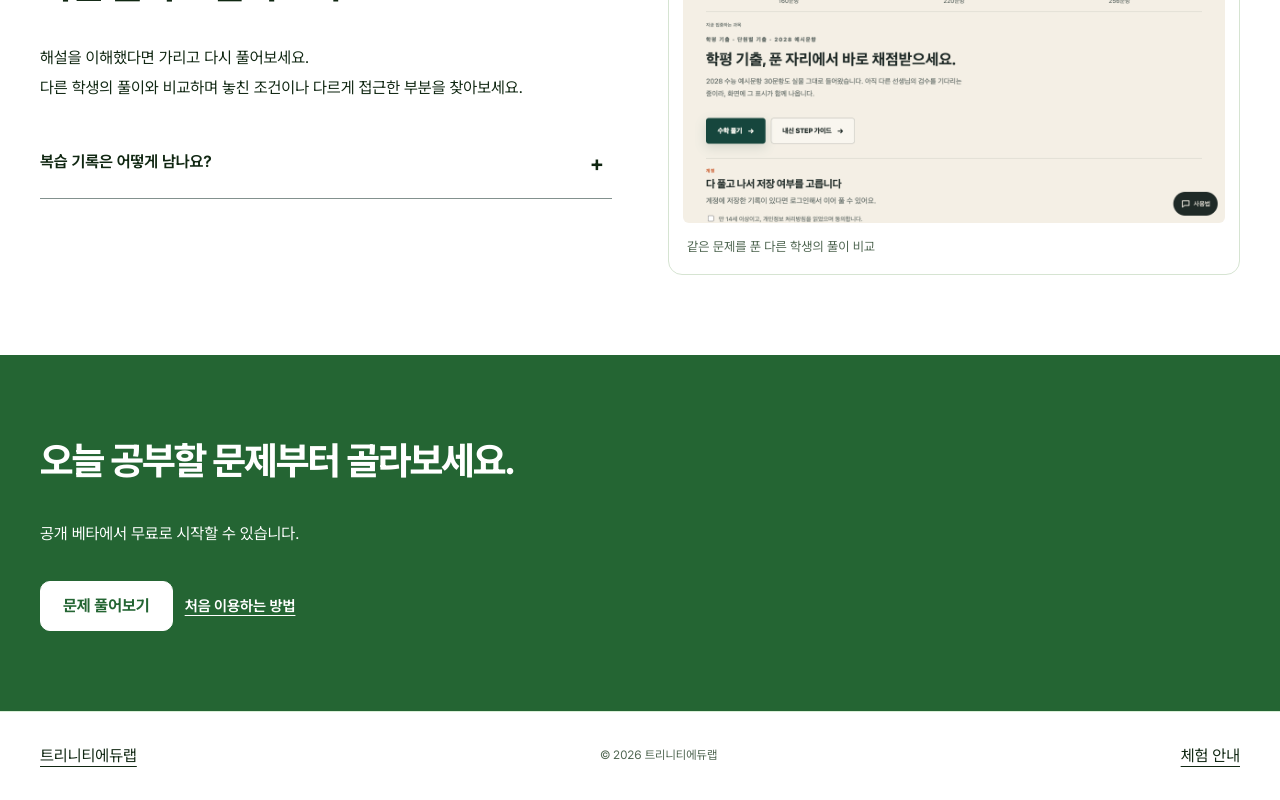
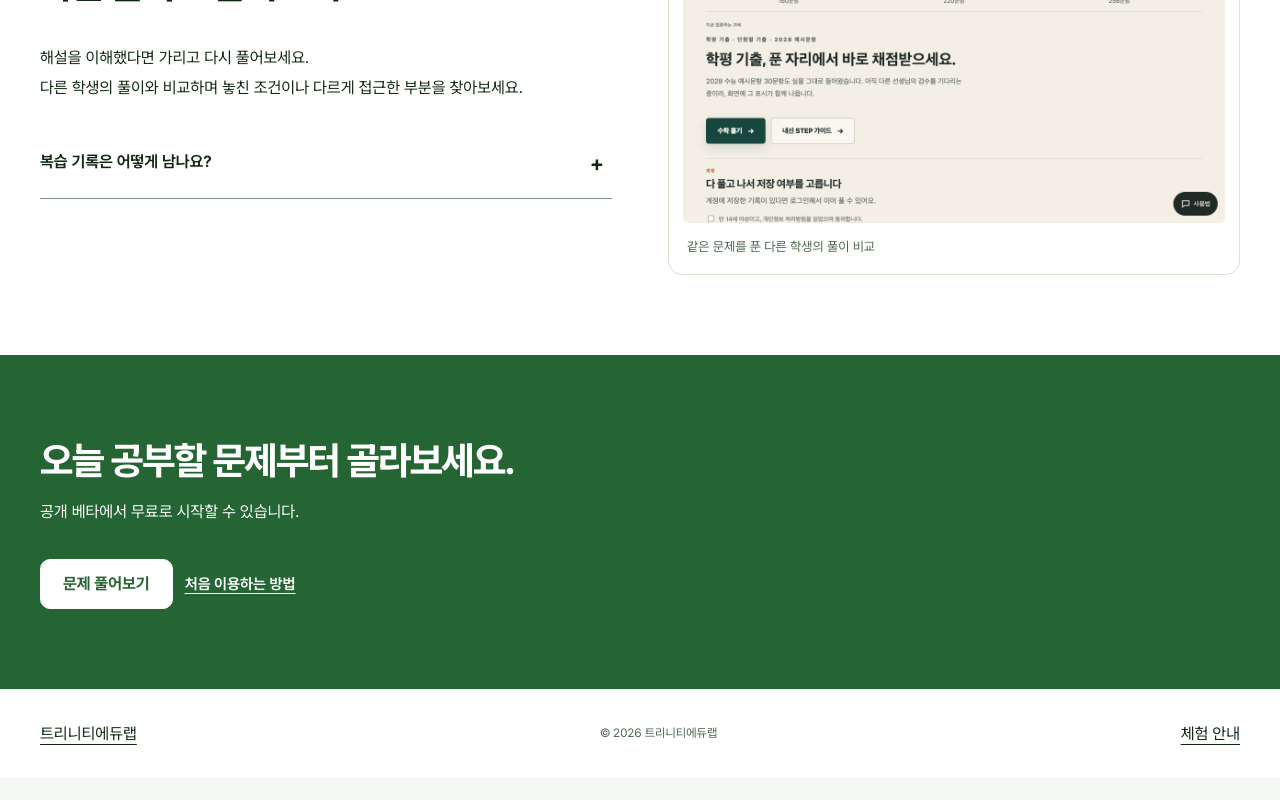
Before and after one commit to webfitmoon/trinitylab, a Next.js app: page /program in a window 1280 px wide. Shown: the part 1938-2738 px from the top of the page. After the commit the page ends 2716 px from the top, so only its background shows below. Built offline with nearby package versions, Linux system fonts and the light colour scheme.

Commit message:
Set program CTA heading gap to 10px

```diff
--- a/app/globals.css
+++ b/app/globals.css
@@ -553,6 +553,8 @@
 .program-guide > .subpage-block { background: #fff; }
 .program-guide > .program-guide-cta { background: var(--page-accent); color: #fff; }
 .program-guide-cta h2, .program-guide-cta p, .program-guide-cta .text-link { color: #fff; }
+.program-guide-cta h2 { margin-bottom: 10px; }
+.program-guide-cta h2 + p { margin-top: 0; }
 .program-guide-cta .btn { background: #fff; color: var(--page-accent); border-color: #fff; }
 .program-guide-cta .btn:hover { background: #edf7ed; border-color: #edf7ed; }
 .program-guide-cta .text-link { margin-top: 0; text-decoration: underline; text-underline-offset: 4px; }
```
